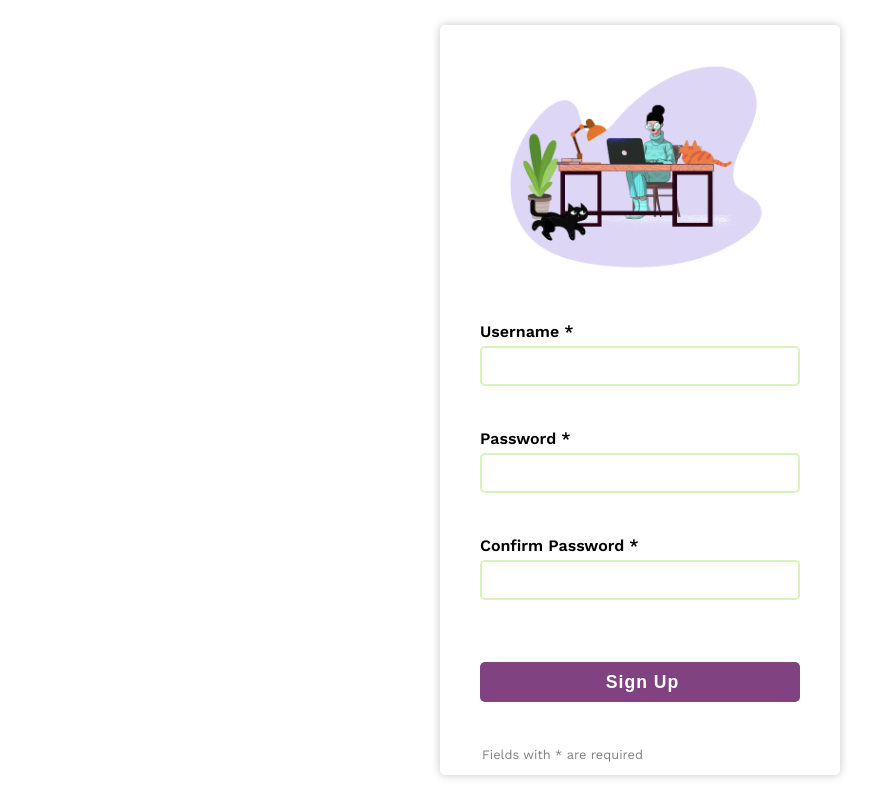
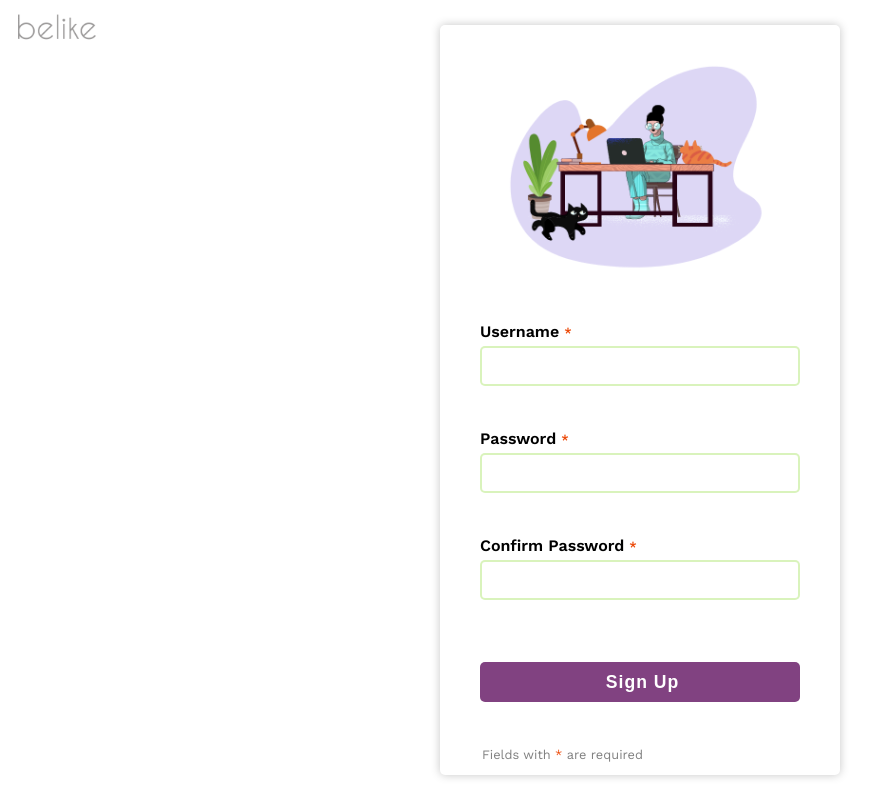
Before and after one commit to LuciaMezquida/sign-up-form, a React (Create React App) app: page /#/ in a window 1280 px wide. Shown: the whole page, without its empty margins (0-889 px from the left). Built offline with nearby package versions, Linux system fonts and the light colour scheme.

Commit message:
Add Belike logo to SignUp component

```diff
--- a/src/components/Home/Home.js
+++ b/src/components/Home/Home.js
@@ -14,7 +14,6 @@ const Home = ({ userName, inputsAreValid }) => {
       console.error("not user ");
       goSignUp();
     }
-    console.log(userName);
   }, []);
 
   return (
--- a/src/components/InfoMessage/InfoMessage.js
+++ b/src/components/InfoMessage/InfoMessage.js
@@ -1,7 +1,7 @@
 const InfoMessage = () => {
   return (
     <p className="message">
-      Fields with <span className="arter">*</span> are required
+      Fields with <span className="asterisk">*</span> are required
     </p>
   );
 };
--- a/src/components/SignUp/SignUp.js
+++ b/src/components/SignUp/SignUp.js
@@ -4,6 +4,7 @@ import "./SignUp.css";
 import devGirl from "../../images/devGirl.png";
 import { Link } from "react-router-dom";
 import InfoMessage from "../InfoMessage/InfoMessage";
+import belikelogo from "../../images/belikelogo.png";
 
 const okMessage = "OK";
 
@@ -75,9 +76,15 @@ const SignUp = ({ setUserName, userName, saveInputsAreValid }) => {
     <section className="signupForm">
       <div className="container">
         <img src={devGirl} alt="Dev Girl" className="formImage" />
+        <img
+          src={belikelogo}
+          className="belike-logo"
+          alt="Belike logo"
+          title="Belike logo"
+        />
         <form className="form">
           <label htmlFor="userName" className="label name">
-            Username <span className="asterik">*</span>
+            Username <span className="asterisk">*</span>
           </label>
           <input
             type="text"
@@ -88,7 +95,7 @@ const SignUp = ({ setUserName, userName, saveInputsAreValid }) => {
           />
           <p className="message">{userNameMessage}</p>
           <label htmlFor="password" className="label password">
-            Password <span className="asterik">*</span>
+            Password <span className="asterisk">*</span>
           </label>
           <input
             type="password"
@@ -100,7 +107,7 @@ const SignUp = ({ setUserName, userName, saveInputsAreValid }) => {
           />
           <p className="message">{passwordMessage}</p>
           <label htmlFor="passwordConfirmed" className="label password">
-            Confirm Password <span className="asterik">*</span>
+            Confirm Password <span className="asterisk">*</span>
           </label>
           <input
             type="password"
```
